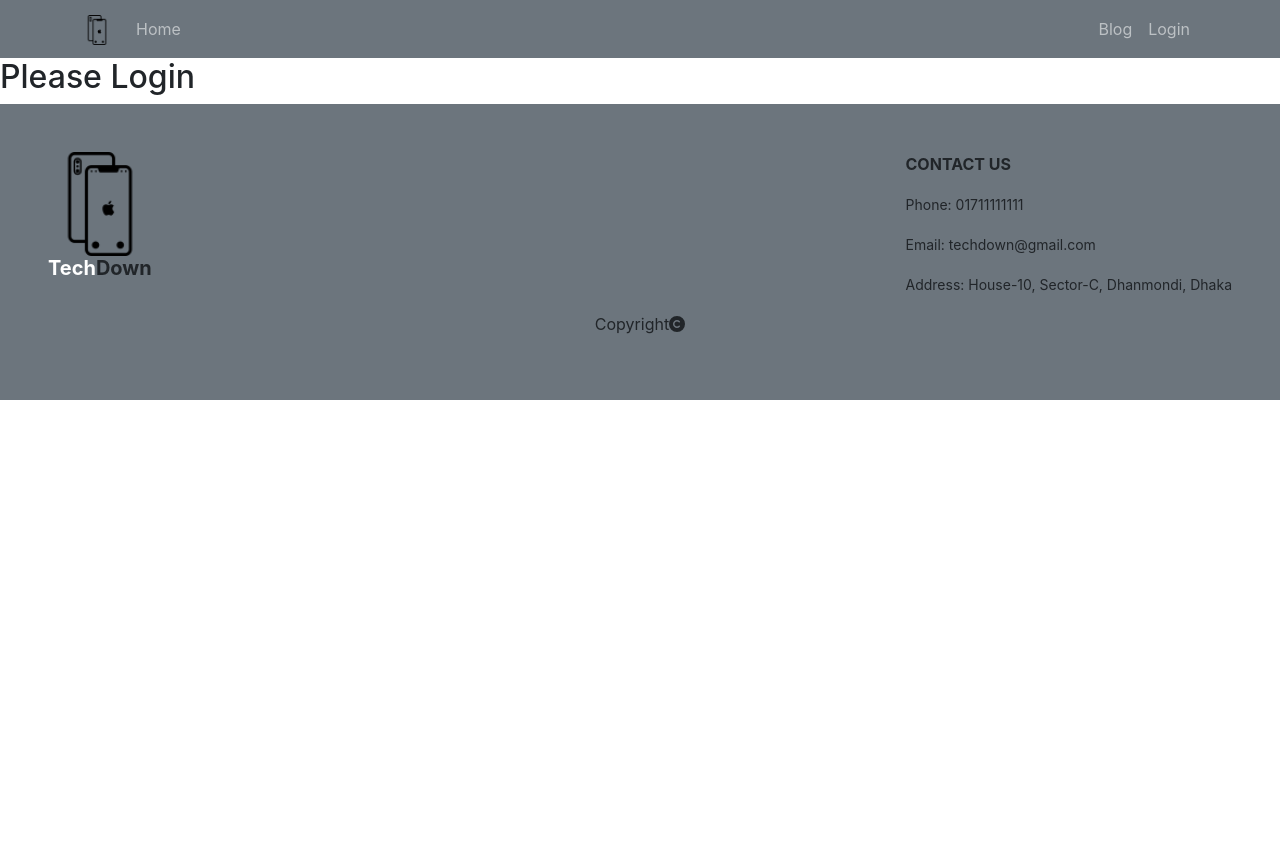
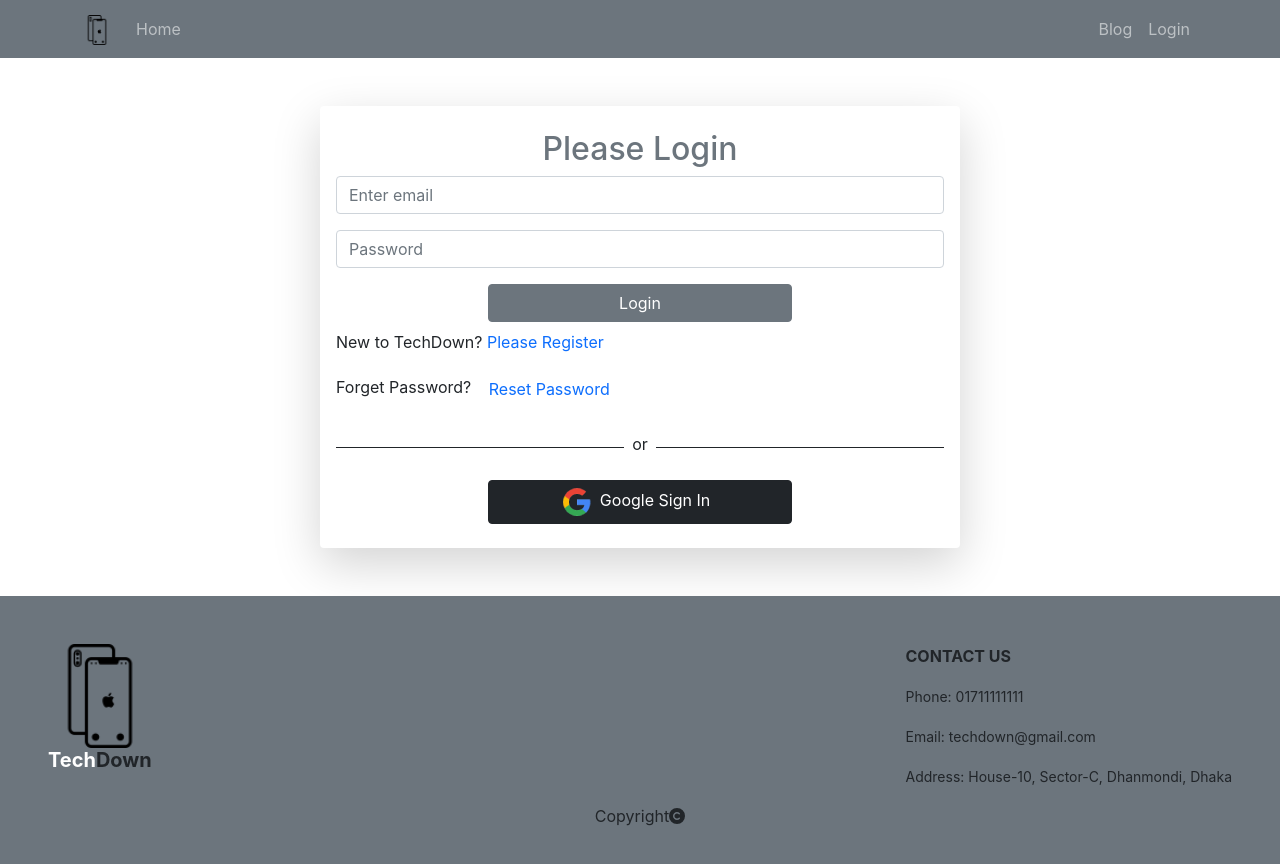
Before and after one commit to ArjunGhosh11/tech-down-client, a React (Create React App) app: page /login in a window 1280 px wide. Shown: the top 864 px of the page. Before the commit the page ends 800 px from the top, so only its background shows below. Built offline with nearby package versions, Linux system fonts and the light colour scheme; no server answers.

Commit message:
Login page completed

```diff
--- a/package.json
+++ b/package.json
@@ -16,8 +16,10 @@
     "react-bootstrap": "^2.3.1",
     "react-dom": "^18.1.0",
     "react-firebase-hooks": "^5.0.3",
+    "react-helmet-async": "^1.3.0",
     "react-router-dom": "^6.3.0",
     "react-scripts": "5.0.1",
+    "react-toastify": "^8.2.0",
     "web-vitals": "^2.1.4"
   },
   "scripts": {
--- a/src/App.js
+++ b/src/App.js
@@ -12,6 +12,7 @@
 import Manage from './components/Manage/Manage';
 import AddItem from './components/AddItem/AddItem';
 import MyItems from './components/MyItems/MyItems';
+import { ToastContainer } from 'react-toastify';
 
 function App() {
   return (
@@ -42,6 +43,7 @@
         <Route path='*' element={<NotFound></NotFound>}></Route>
       </Routes>
       <Footer></Footer>
+      <ToastContainer />
     </div>
   );
 }
--- a/src/components/Login/Login.js
+++ b/src/components/Login/Login.js
@@ -1,9 +1,82 @@
-import React from 'react';
-import './Login.css';
+import React, { useRef } from 'react';
+import { Button, Form } from 'react-bootstrap';
+import { useSendPasswordResetEmail, useSignInWithEmailAndPassword } from 'react-firebase-hooks/auth';
+import { Link, useLocation, useNavigate } from 'react-router-dom';
+import { toast } from 'react-toastify';
+import 'react-toastify/dist/ReactToastify.css';
+import auth from '../../firebase.init';
+import SocialLogin from '../SocialLogin/SocialLogin'
+
 const Login = () => {
+    const emailRef = useRef('');
+    const passwordRef = useRef('');
+    const navigate = useNavigate();
+    const location = useLocation();
+
+    let from = location.state?.from?.pathname || "/";
+    let errorElement;
+    const [
+        signInWithEmailAndPassword,
+        user,
+        loading,
+        error,
+    ] = useSignInWithEmailAndPassword(auth);
+
+    const [sendPasswordResetEmail, sending] = useSendPasswordResetEmail(auth);
+
+    if (loading || sending) {
+        return 'loading';
+    }
+
+    if (user) {
+        navigate(from, { replace: true });
+    }
+
+    if (error) {
+        errorElement = <p className='text-danger'>Error: {error?.message}</p>
+    }
+
+    const handleSubmit = event => {
+        event.preventDefault();
+        const email = emailRef.current.value;
+        const password = passwordRef.current.value;
+
+        signInWithEmailAndPassword(email, password);
+    }
+
+    const navigateRegister = event => {
+        navigate('/register');
+    }
+
+    const resetPassword = async () => {
+        const email = emailRef.current.value;
+        if (email) {
+            await sendPasswordResetEmail(email);
+            toast('Sent email');
+        }
+        else {
+            toast('please enter your email address');
+        }
+    }
+
     return (
-        <div>
-            <h2>Please Login</h2>
+        <div className='container w-50 mx-auto form-container shadow-lg p-3 my-5 bg-body rounded'>
+            <h2 className='text-secondary text-center mt-2'>Please Login</h2>
+            <Form onSubmit={handleSubmit}>
+                <Form.Group className="mb-3" controlId="formBasicEmail">
+                    <Form.Control ref={emailRef} type="email" placeholder="Enter email" required />
+                </Form.Group>
+                <Form.Group className="mb-3" controlId="formBasicPassword">
+                    <Form.Control ref={passwordRef} type="password" placeholder="Password" required />
+                </Form.Group>
+                <Button variant="secondary w-50 mx-auto d-block mb-2" type="submit">
+                    Login
+                </Button>
+            </Form>
+            {errorElement}
+            <p>New to TechDown? <Link to="/register" className='text-primary pe-auto text-decoration-none' onClick={navigateRegister}>Please Register</Link> </p>
+            <p>Forget Password? <button className='btn btn-link text-primary pe-auto text-decoration-none' onClick={resetPassword}>Reset Password</button> </p>
+            <SocialLogin></SocialLogin>
         </div>
     );
 };
--- /dev/null
+++ b/src/components/SocialLogin/SocialLogin.js
@@ -0,0 +1,46 @@
+import React from 'react';
+import google from '../../images/google.png';
+import { useSignInWithGoogle } from 'react-firebase-hooks/auth';
+import auth from '../../firebase.init';
+import { useNavigate } from 'react-router-dom';
+
+
+const SocialLogin = () => {
+    const [signInWithGoogle, user, loading, error] = useSignInWithGoogle(auth);
+    const navigate = useNavigate();
+
+    let errorElement;
+
+    if (loading) {
+        return <p>Loading...</p>
+    }
+
+    if (error) {
+        errorElement = <p className='text-danger'>Error: {error?.message}</p>
+    }
+
+    if (user) {
+        navigate('/home');
+    }
+
+    return (
+        <div>
+            <div className='d-flex align-items-center'>
+                <div style={{ height: '1px' }} className='bg-dark w-50'></div>
+                <p className='mt-2 px-2'>or</p>
+                <div style={{ height: '1px' }} className='bg-dark w-50'></div>
+            </div>
+            {errorElement}
+            <div className=''>
+                <button
+                    onClick={() => signInWithGoogle()}
+                    className='btn btn-dark w-50 d-block mx-auto my-2'>
+                    <img style={{ width: '30px' }} src={google} alt="" />
+                    <span className='px-2'>Google Sign In</span>
+                </button>
+            </div>
+        </div>
+    );
+};
+
+export default SocialLogin;
```
Also changed, not shown: src/images/google.png (added), 1 other file (tests, documents, lock files or other folders).
